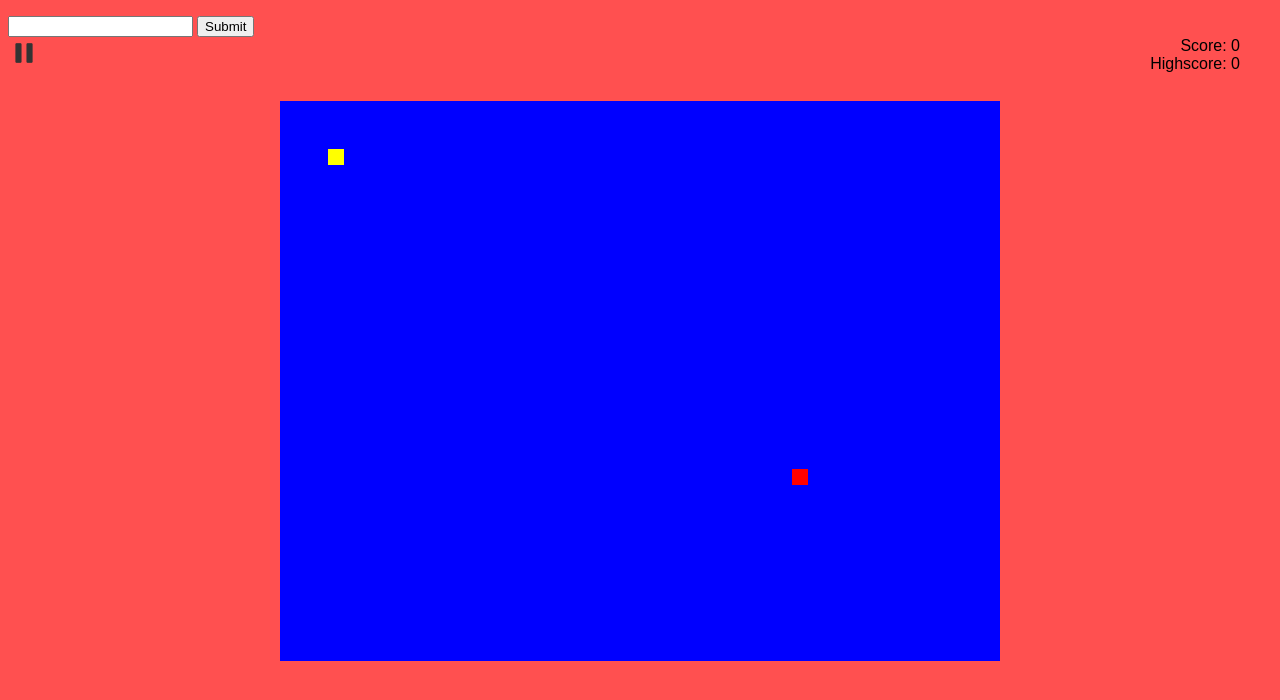
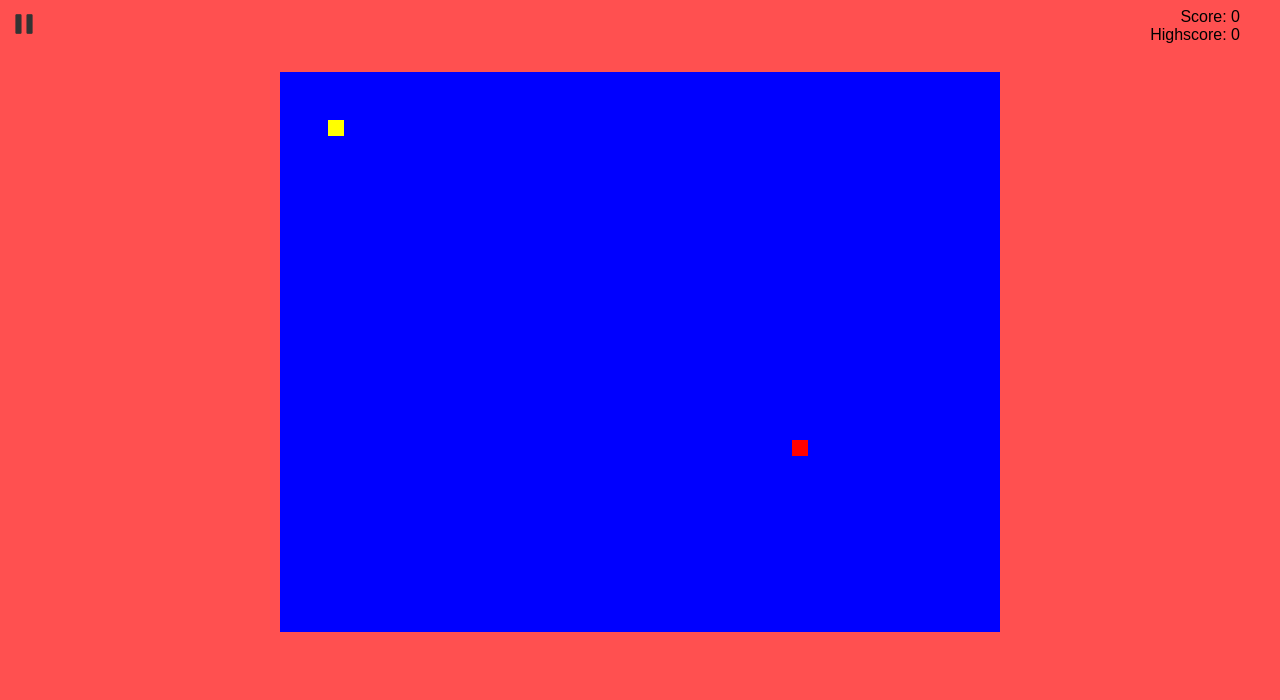
Before and after one commit to anton-3/snake, a plain HTML site: page index.html in a window 1280 px wide. Drawn offline with Linux system fonts and the light colour scheme.

Commit message:
Update index.html

```diff
--- a/index.html
+++ b/index.html
@@ -47,9 +47,6 @@
     </style>
   </head>
   <body>
-    <p id="console"></p>
-    <input type="text" id="run-js" />
-    <input type="submit" value="Submit" for="run-js" onclick="runJS()" />
     <div id="header">
       <img id="play-pause" src="img/pause.png" onclick="playOrPause()" />
       <p id="score-p">
```
